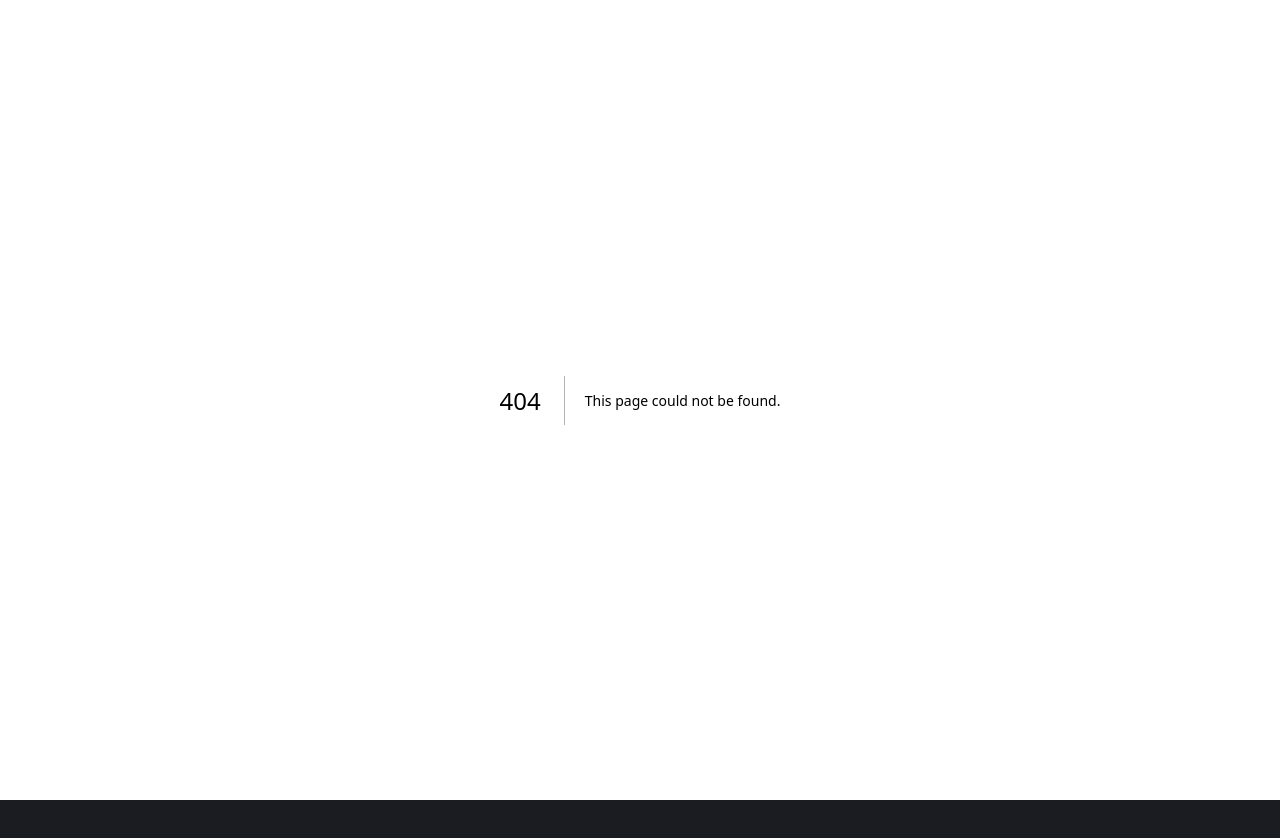
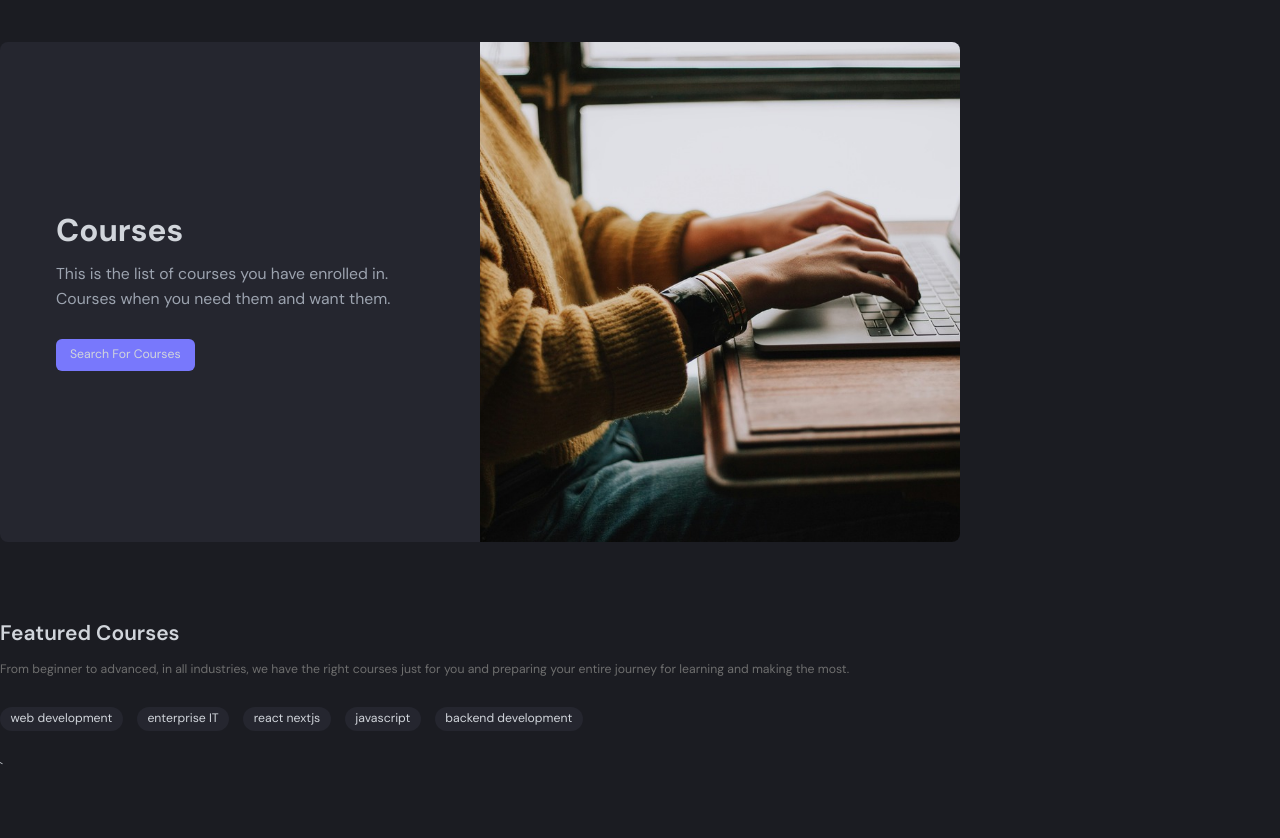
Before and after one commit to monaabishek2003/onecomplete, a Next.js app: page /landing in a window 1280 px wide. Before the commit this address had no page. Shown: the top 838 px of the page. Before the commit the page ends 800 px from the top, so only its background shows below. Built offline with nearby package versions, Linux system fonts and the light colour scheme.

Commit message:
developed landing-page/hero-section - 2

```diff
--- /dev/null
+++ b/app/(nondashboard)/landing/page.tsx
@@ -0,0 +1,131 @@
+'use client'
+import React from 'react';
+import { motion } from 'framer-motion';
+import Link from 'next/link';
+import Image from 'next/image';
+import useCarousel from "@/hooks/useCarousel";
+import { Skeleton } from '@/components/ui/skeleton';
+
+
+const LoadingSkeleton = () => {
+  return (
+    <div className="landing-skeleton">
+      <div className="landing-skeleton__hero">
+        <div className="landing-skeleton__hero-content">
+          <Skeleton className="landing-skeleton__title" />
+          <Skeleton className="landing-skeleton__subtitle" />
+          <Skeleton className="landing-skeleton__subtitle-secondary" />
+          <Skeleton className="landing-skeleton__button" />
+        </div>
+        <Skeleton className="landing-skeleton__hero-image" />
+      </div>
+
+      <div className="landing-skeleton__featured">
+        <Skeleton className="landing-skeleton__featured-title" />
+        <Skeleton className="landing-skeleton__featured-description" />
+
+        <div className="landing-skeleton__tags">
+          {[1, 2, 3, 4, 5].map((_, index) => (
+            <Skeleton key={index} className="landing-skeleton__tag" />
+          ))}
+        </div>
+
+        <div className="landing-skeleton__courses">
+          {[1, 2, 3, 4].map((_, index) => (
+            <Skeleton key={index} className="landing-skeleton__course-card" />
+          ))}
+        </div>
+      </div>
+    </div>
+  );
+};
+
+
+const Landing = () => {
+
+  const currentImage = useCarousel({totalImages : 3})
+
+  return (
+    <motion.div
+      initial={{opacity:0}}
+      animate={{opacity:1}}
+      transition={{duration:0.5}}
+      className='landing'
+    >
+      <motion.div
+       initial = {{y:20, opacity:0}}
+       animate={{y:0, opacity:1}}
+       transition={{duration:0.5}}
+       className="landing__hero"
+      >
+        <div className="landing__hero-content">
+          <h1 className="landing__title">
+            Courses
+          </h1>
+          <div className="landing__description">
+            This is the list of courses you have enrolled in.
+            <br />
+            Courses when you need them and want them.
+          </div>
+          <div className="landing__cta">
+            <Link href="/search" scroll={false}>
+              <button className="landing__cta-button">
+                Search For Courses
+              </button>
+            </Link>
+          </div>
+        </div>
+        <div className="landing__hero-images">
+          {["/images/hero1.jpg", "/images/hero2.jpg", "/images/hero3.jpg"].map((src,index)=>(
+            <Image
+              key={index}
+              src={src}
+              alt={`Hero Banner ${index+1}`}
+              fill
+              priority={index===currentImage}
+              sizes="(max-width: 768px) 100vw, (max-width: 1200px) 50vw, 33vw"
+              className={`landing__hero-image ${
+                index === currentImage ? "landing__hero-image--active" : ""
+              }`}
+              />
+          ))}
+        </div>
+      </motion.div>
+      <motion.div
+        initial={{ y: 20, opacity: 0 }}
+        whileInView={{ y: 0, opacity: 1 }}
+        transition={{ duration: 0.5 }}
+        viewport={{ amount: 0.3, once: true }}
+        className="landing__featured"
+      >
+        <h2 className="landing__featured-title">Featured Courses</h2>
+        <p className="landing__featured-description">
+          From beginner to advanced, in all industries, we have the right
+          courses just for you and preparing your entire journey for learning
+          and making the most.
+        </p>
+
+        <div className="landing__tags">
+          {[
+            "web development",
+            "enterprise IT",
+            "react nextjs",
+            "javascript",
+            "backend development",
+          ].map((tag, index) => (
+            <span key={index} className="landing__tag">
+              {tag}
+            </span>
+          ))}
+        </div>
+
+        <div className="landing__courses">
+        `{/* Courses will be fetched from the backend and updated later */}
+        </div>
+      </motion.div>
+    </motion.div>
+  )
+
+}
+
+export default Landing;
--- a/app/page.tsx
+++ b/app/page.tsx
@@ -1,9 +1,13 @@
 import NonDashboardNavbar from "@/components/NonDashboardNavbar"
+import Landing from "@/app/(nondashboard)/landing/page";
 
 export default function App() {
   return (
     <div className="nondashboard-layout">
       <NonDashboardNavbar />
+      <div className="nondashboard-layout__main">
+        <Landing/>
+      </div>
     </div>
   );
 }
--- a/components/NonDashboardNavbar.tsx
+++ b/components/NonDashboardNavbar.tsx
@@ -39,6 +39,3 @@ const NonDashboardNavbar = () => {
 }
 
 export default NonDashboardNavbar;
-
-
-git commit --amend --author="monaabishek2003 <monaabisheka@gmail.com>"
--- /dev/null
+++ b/components/ui/skeleton.tsx
@@ -0,0 +1,15 @@
+import { cn } from "@/lib/utils"
+
+function Skeleton({
+  className,
+  ...props
+}: React.HTMLAttributes<HTMLDivElement>) {
+  return (
+    <div
+      className={cn("animate-pulse rounded-md bg-primary/10", className)}
+      {...props}
+    />
+  )
+}
+
+export { Skeleton }
--- /dev/null
+++ b/hooks/useCarousel.tsx
@@ -0,0 +1,21 @@
+import React, { useEffect, useState } from "react";
+
+interface UseCarouselProps {
+  totalImages: number;
+  interval?: number;
+}
+
+const useCarousel = ({ totalImages, interval = 3000 }: UseCarouselProps) => {
+
+  const [currentImage, setImage] = useState<number>(0);
+
+  useEffect(() => {
+    const updateImage = () => setImage((prev) => (prev + 1) % totalImages);
+    const timer = setInterval(updateImage,interval)
+    return () => clearInterval(timer)
+  },[totalImages,interval]);
+
+  return currentImage;
+};
+
+export default useCarousel;
--- a/package.json
+++ b/package.json
@@ -13,8 +13,10 @@
     "class-variance-authority": "^0.7.1",
     "clsx": "^2.1.1",
     "dot-env": "^0.0.1",
+    "framer-motion": "^11.15.0",
     "lucide-react": "^0.468.0",
     "next": "15.0.4",
+    "prettier-plugin-tailwindcss": "^0.6.9",
     "react": "^19.0.0",
     "react-dom": "^19.0.0",
     "react-redux": "^9.1.2",
```
Also changed, not shown: 1 other file (tests, documents, lock files or other folders).
